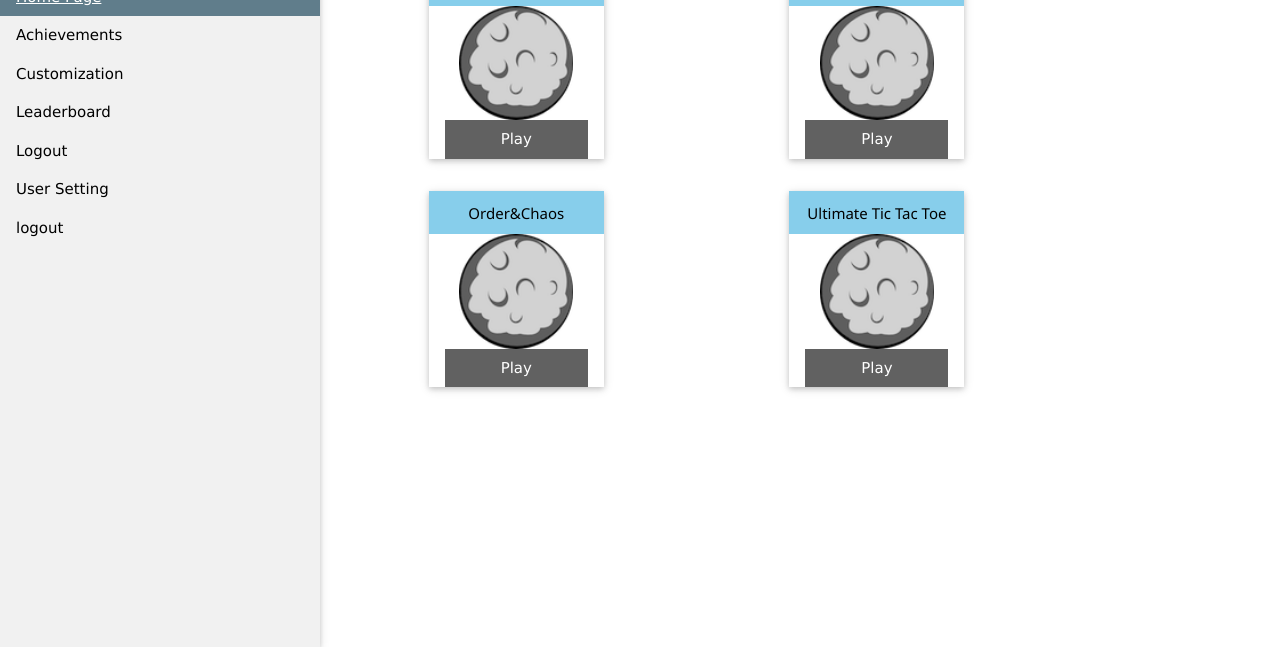
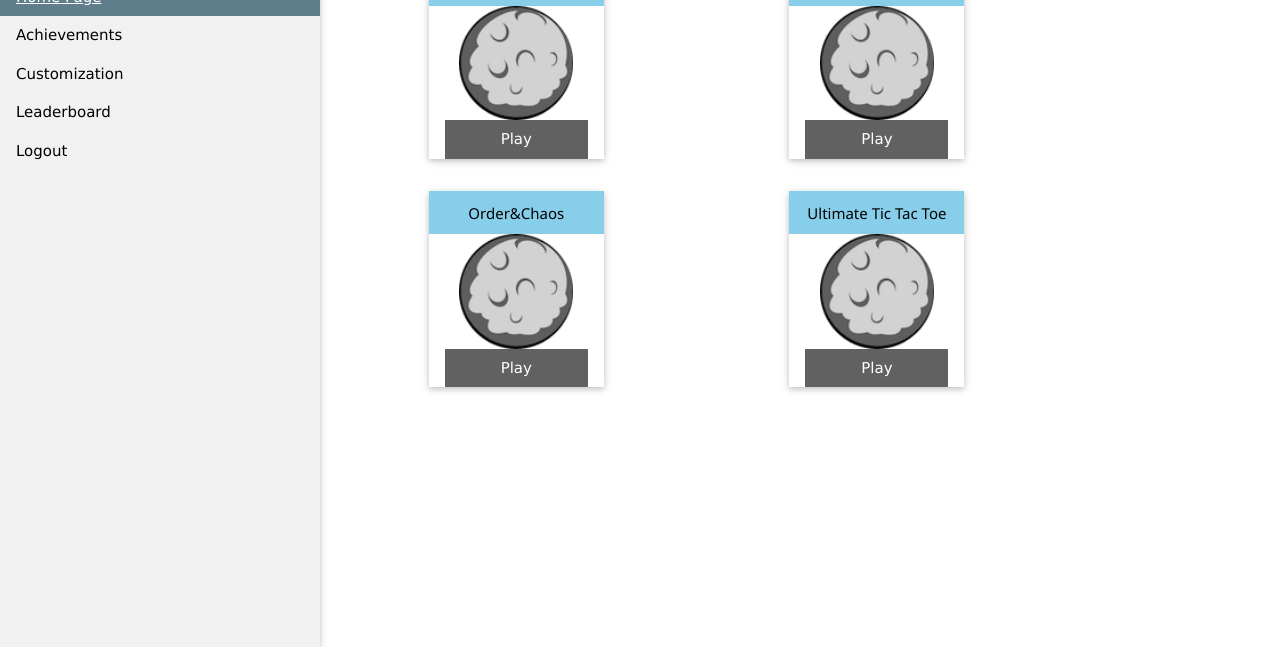
Before and after one commit to alswilli/TicTacToeMaster, a plain HTML site: page mainMenu.html in a window 1280 px wide. Shown: the part 153-800 px from the top of the page. Drawn offline with nearby package versions, Linux system fonts and the light colour scheme.

Commit message:
removed unnecessary sidebar items

```diff
--- a/mainMenu.html
+++ b/mainMenu.html
@@ -41,8 +41,6 @@
                 <a href="#" class="w3-bar-item w3-button w3-hover-blue-gray" onclick="location.href='customization.html'">Customization</a>
                 <a href="#" class="w3-bar-item w3-button w3-hover-blue-gray " onclick="location.href='leaderboard.html'">Leaderboard</a>
                 <a href="#" class="w3-bar-item w3-button w3-hover-blue-gray" onclick="location.href='index.html'">Logout</a>
-                <a href="#" class="w3-bar-item w3-button w3-hover-blue-gray">User Setting</a>
-                <a id="logout" class="w3-bar-item w3-button w3-hover-blue-gray">logout</a>
             </div>
         <!--
             <div class="gameSelection">
```
